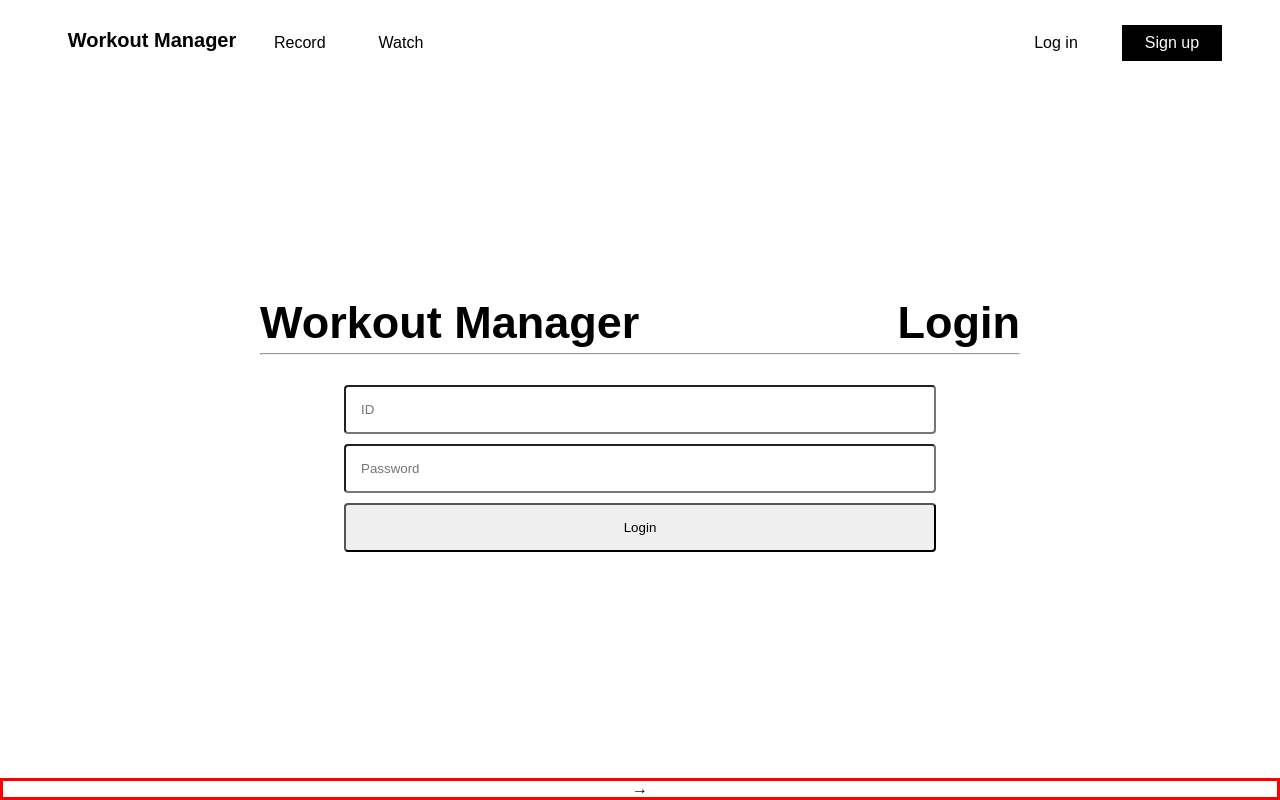
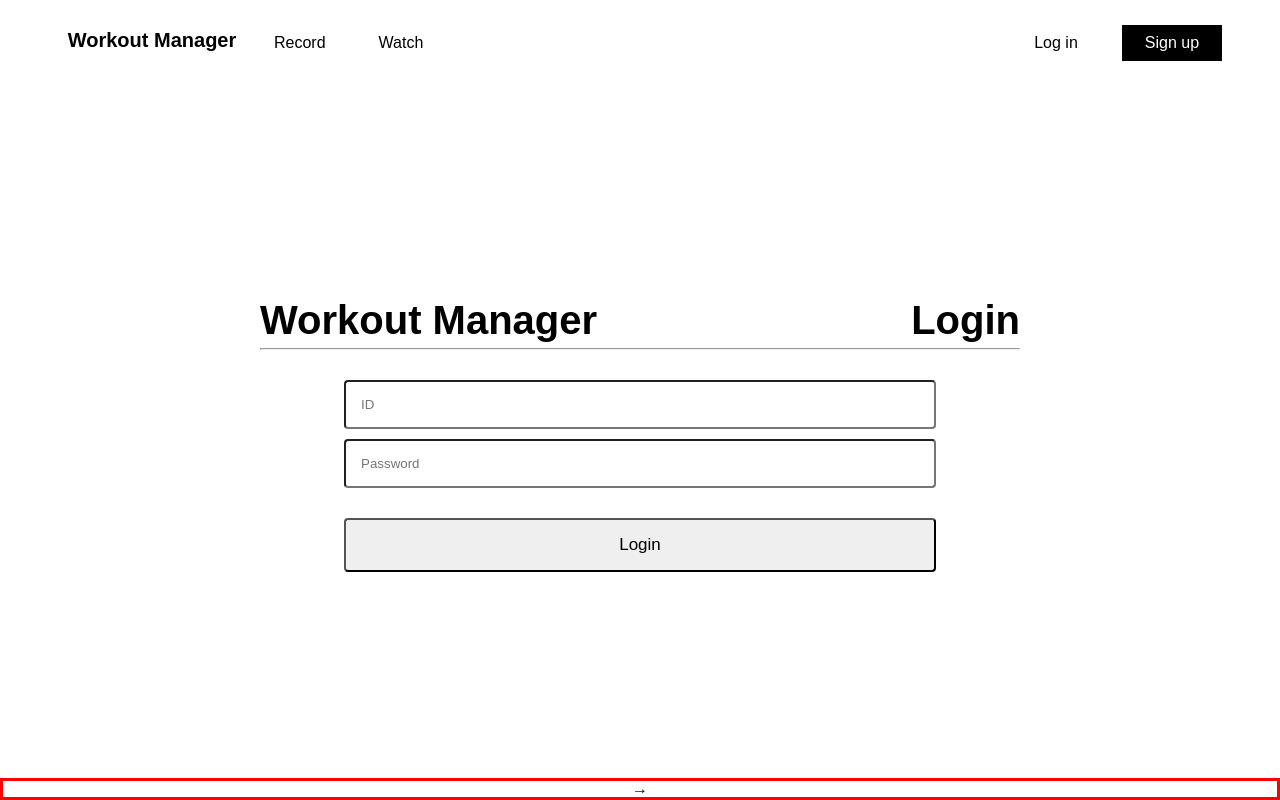
Before and after one commit to wujuno/workout-manager, a React (Create React App) app: page /login in a window 1280 px wide. Built offline with nearby package versions, Linux system fonts and the light colour scheme.

Commit message:
Update Login.tsx

```diff
--- a/src/screens/Login.tsx
+++ b/src/screens/Login.tsx
@@ -19,7 +19,7 @@ const Banner = styled.div`
 `;
 
 const Title = styled.p`
-    font-size:45px;
+    font-size:40px;
     font-weight:700;
     display:flex;
     justify-content: space-between;
@@ -43,13 +43,24 @@ const LoginForm = styled.form`
         border-radius:4px;
         margin-bottom:10px;
     }
+    input:last-child {
+        margin-top:20px;
+        font-size:17px;
+        font-weight:500;
+    }
 
 
 `;
+interface ILoginF {
+    userId: string
+    password: string
+}
 
 function LogIn (){
-    const { register, handleSubmit } = useForm();
-    const onvalid = () => {}
+    const { register, handleSubmit } = useForm<ILoginF>();
+    const onvalid = (data:ILoginF) => {
+        console.log(data);
+    }
     return (
         <Wrapper>
             <Banner>
@@ -65,7 +76,7 @@ function LogIn (){
                     <input
                         placeholder="ID"
                         type="text"
-                        {...register("userID", {required:true})}
+                        {...register("userId", {required:true})}
                          />
                     <input
                         placeholder="Password"
```
